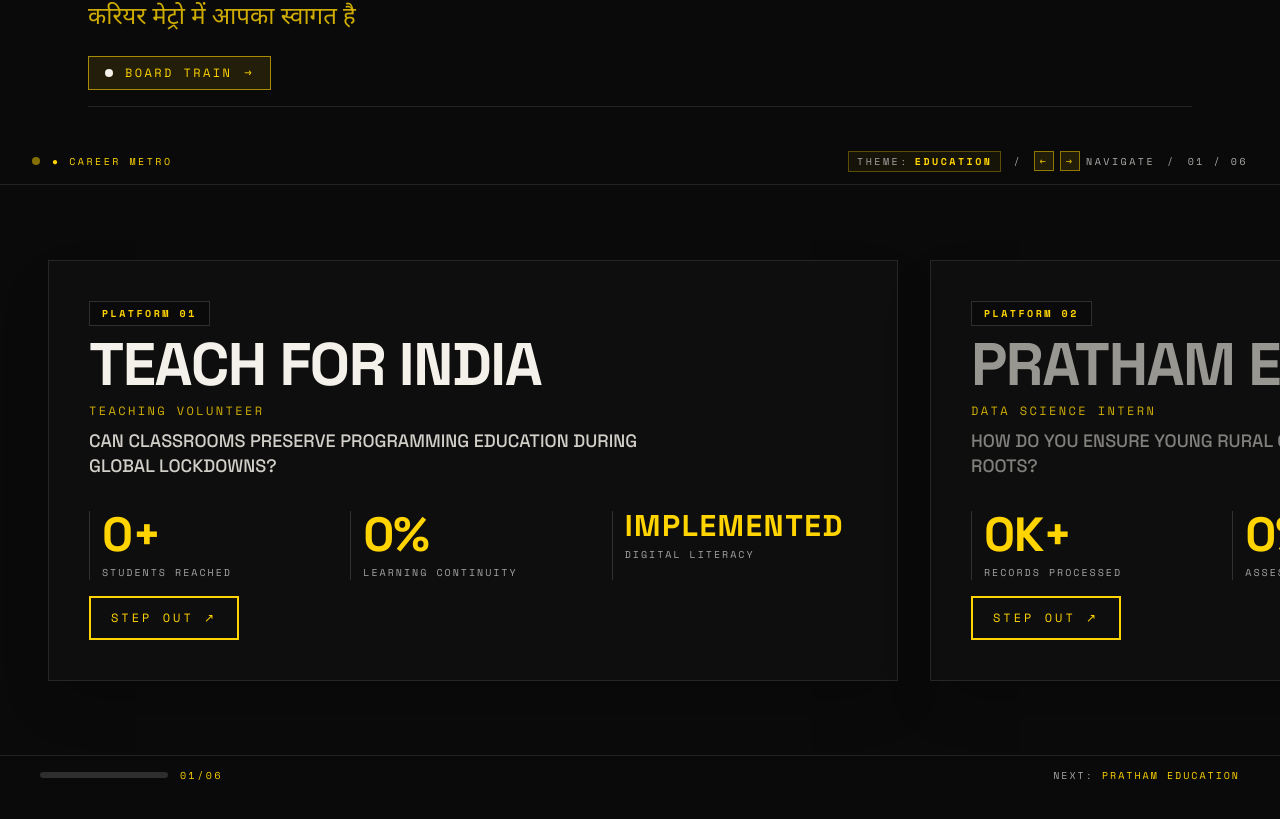
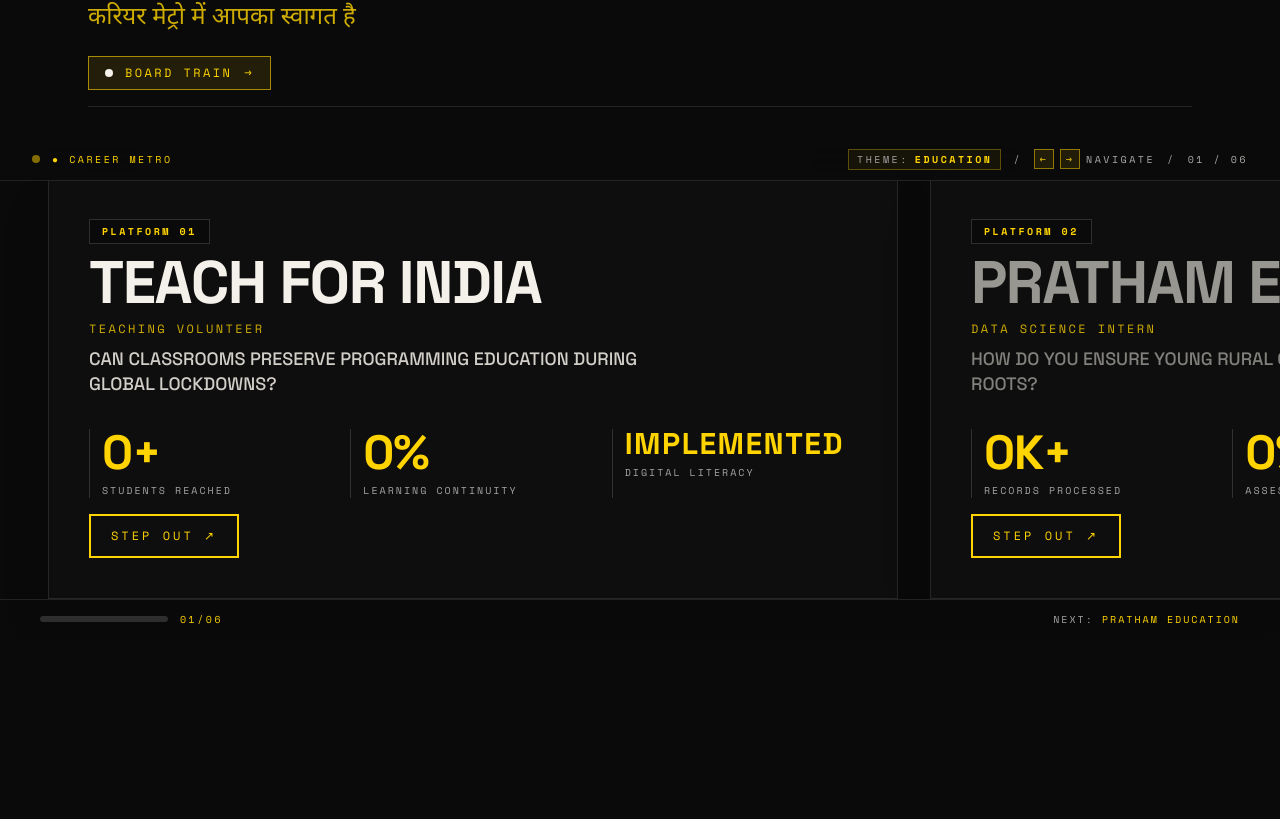
Before and after one commit to onalunchbreak/pankaj-gupta-portfolio, a Next.js app: page / in a window 1280 px wide. Shown: the part 2764-3583 px from the top of the page. Built offline with nearby package versions, Linux system fonts and the light colour scheme.

Commit message:
style(metro): constrain pinned viewport height to 480px-500px, eliminating empty top and bottom gaps

```diff
--- a/src/components/sections/best-work-metro.tsx
+++ b/src/components/sections/best-work-metro.tsx
@@ -301,10 +301,10 @@
         <div ref={outerRef} className="relative w-full">
           <div
             ref={viewportRef}
-            className="relative h-[82vh] min-h-[540px] max-h-[750px] w-full overflow-hidden bg-[#0A0A0A]"
+            className="relative h-[480px] sm:h-[500px] w-full overflow-hidden bg-[#0A0A0A]"
           >
             {/* Top status bar */}
-            <div className="absolute left-0 right-0 top-0 z-20 flex items-center justify-between gap-4 border-b border-white/10 bg-[#0A0A0A]/80 px-5 py-3 backdrop-blur-sm sm:px-8">
+            <div className="absolute left-0 right-0 top-0 z-20 flex items-center justify-between gap-4 border-b border-white/10 bg-[#0A0A0A]/90 px-5 py-2.5 backdrop-blur-sm sm:px-8">
               <div className="flex items-center gap-3 font-mono text-[10px] uppercase tracking-[0.25em]">
                 <span className="inline-block h-2 w-2 rounded-full bg-[#FFD400] blink" />
                 <span className="text-[#FFD400]">{"● CAREER METRO"}</span>
@@ -331,7 +331,7 @@
             </div>
 
             {/* Track content */}
-            <div className="flex h-full items-center pt-12 pb-10">
+            <div className="flex h-full items-center pt-10 pb-10">
               <div
                 ref={trackRef}
                 className="flex items-center gap-8 pl-8 sm:pl-12 pr-48"
```
